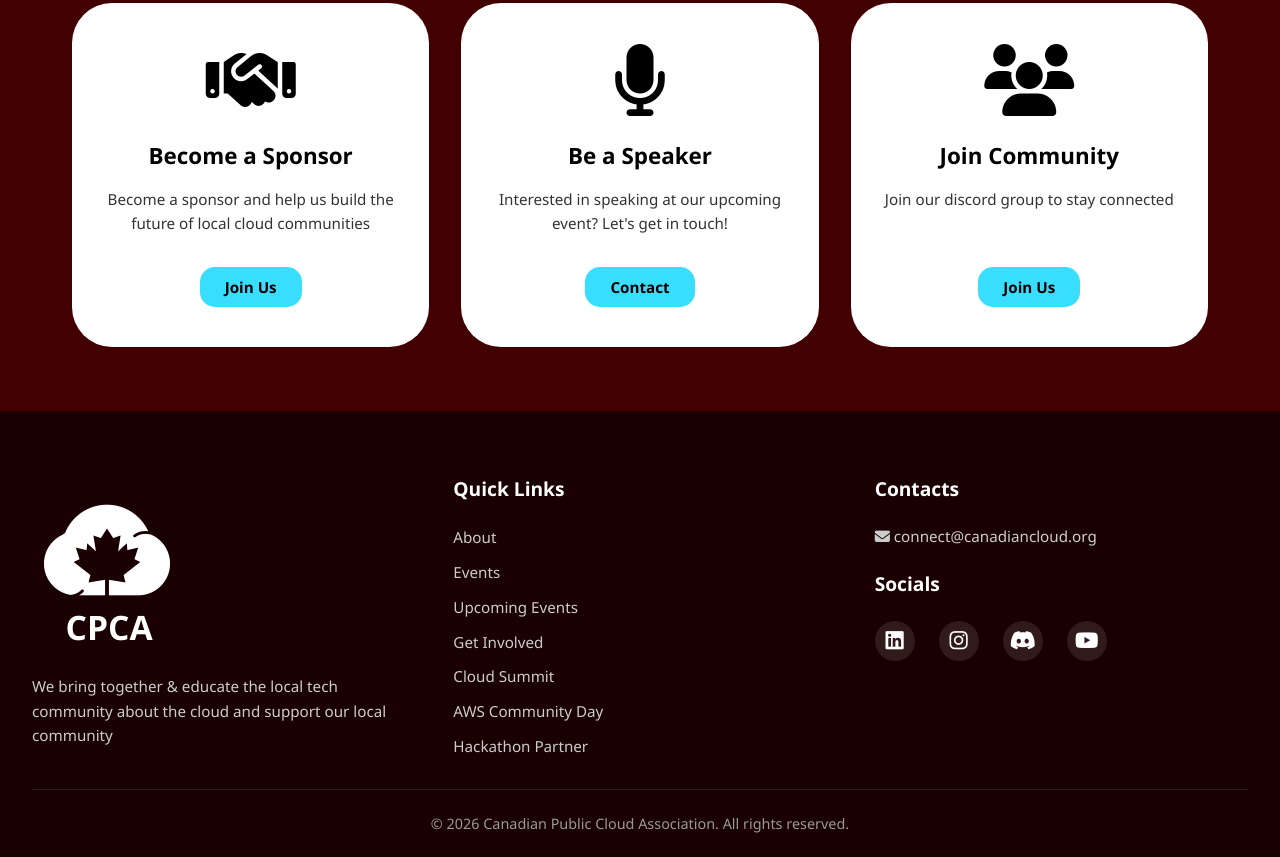
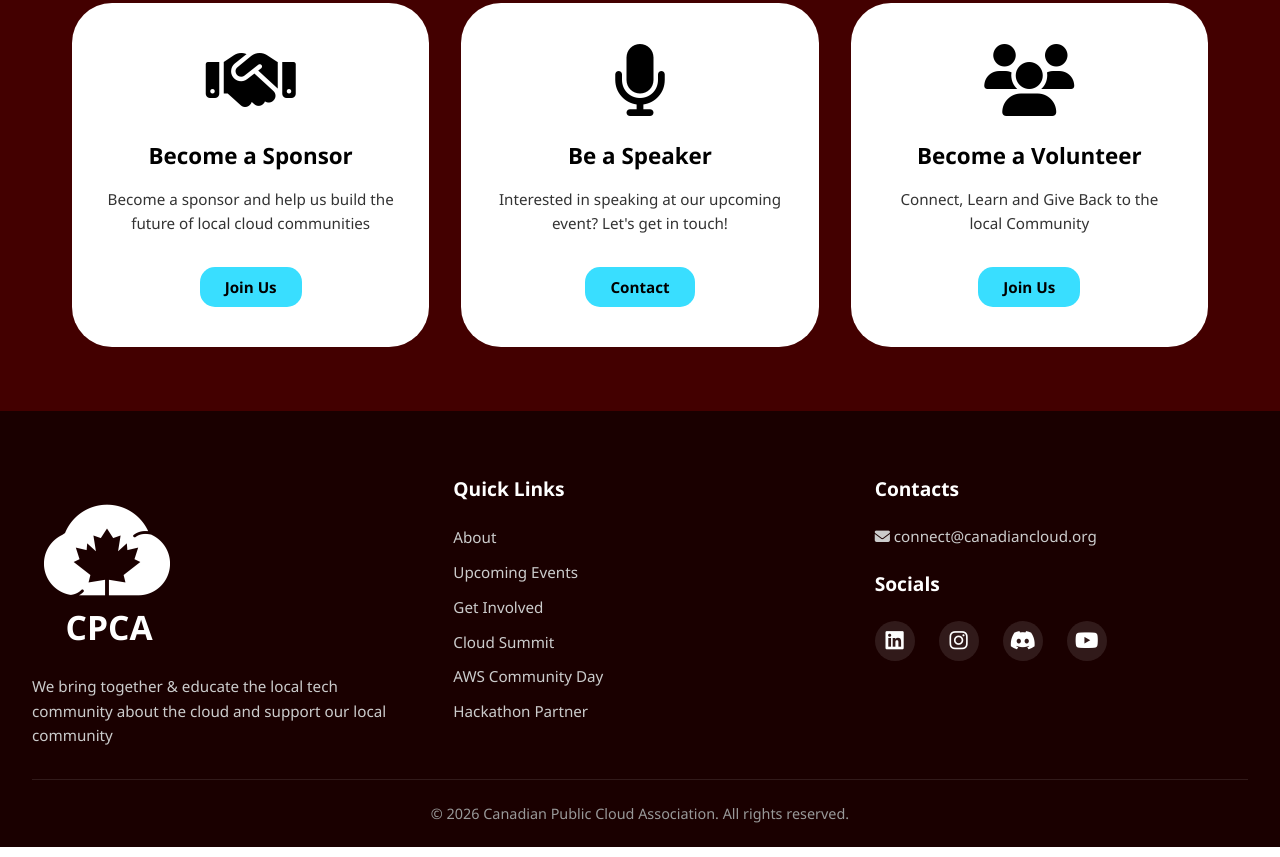
Before and after one commit to CanadianCloud/canadiancloud.github.io, a plain HTML site: page index.html in a window 1280 px wide. Shown: the part 2859-3716 px from the top of the page. Drawn offline with Linux system fonts and the light colour scheme.

Commit message:
adjust text and links

```diff
--- a/index.html
+++ b/index.html
@@ -130,7 +130,7 @@
             </div>
         </div>
         <div class="upcoming-button">
-            <a href="#" class="btn-upcoming">Upcoming Events</a>
+            <a href="http://lu.ma/CloudCanada" class="btn-upcoming" target="_blank">Upcoming Events</a>
         </div>
     </section>
 
@@ -142,19 +142,19 @@
                 <div class="involved-icon"><i class="fas fa-handshake"></i></div>
                 <h3>Become a Sponsor</h3>
                 <p>Become a sponsor and help us build the future of local cloud communities</p>
-                <a href="#" class="btn-involved">Join Us</a>
+                <a href="https://tally.so/r/b5eB8L" class="btn-involved" target="_blank">Join Us</a>
             </div>
             <div class="involved-card">
                 <div class="involved-icon"><i class="fas fa-microphone"></i></div>
                 <h3>Be a Speaker</h3>
                 <p>Interested in speaking at our upcoming event? Let's get in touch!</p>
-                <a href="#" class="btn-involved">Contact</a>
+                <a href="https://tally.so/r/1A4ZbQ" class="btn-involved" target="_blank">Contact</a>
             </div>
             <div class="involved-card">
                 <div class="involved-icon"><i class="fas fa-users"></i></div>
-                <h3>Join Community</h3>
-                <p>Join our discord group to stay connected</p>
-                <a href="#" class="btn-involved">Join Us</a>
+                <h3>Become a Volunteer</h3>
+                <p>Connect, Learn and Give Back to the local Community</p>
+                <a href="https://tally.so/r/7RKBE9" class="btn-involved" target="_blank">Join Us</a>
             </div>
         </div>
     </section>
@@ -176,9 +176,8 @@
                 <h3>Quick Links</h3>
                 <ul class="footer-links">
                     <li><a href="#about">About</a></li>
-                    <li><a href="#events">Events</a></li>
-                    <li><a href="#events">Upcoming Events</a></li>
-                    <li><a href="#involved">Get Involved</a></li>
+                    <li><a href="http://lu.ma/CloudCanada" target="_blank">Upcoming Events</a></li>
+                    <li><a href="https://tally.so/r/7RKBE9" target="_blank">Get Involved</a></li>
                     <li><a href="https://www.cloudsummit.ca" target="_blank">Cloud Summit</a></li>
                     <li><a href="https://www.awsday.ca" target="_blank">AWS Community Day</a></li>
                     <li><a href="https://www.hackerrivals.com" target="_blank">Hackathon Partner</a></li>
```
